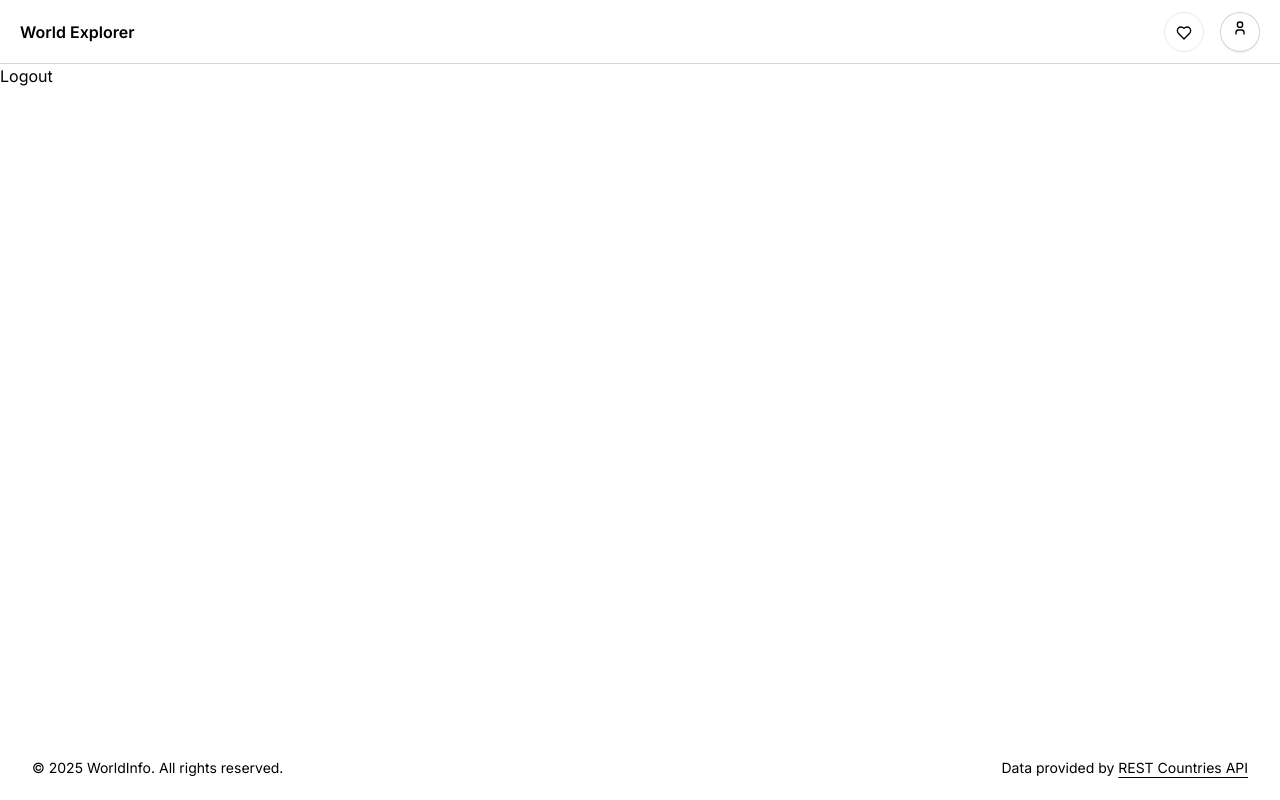
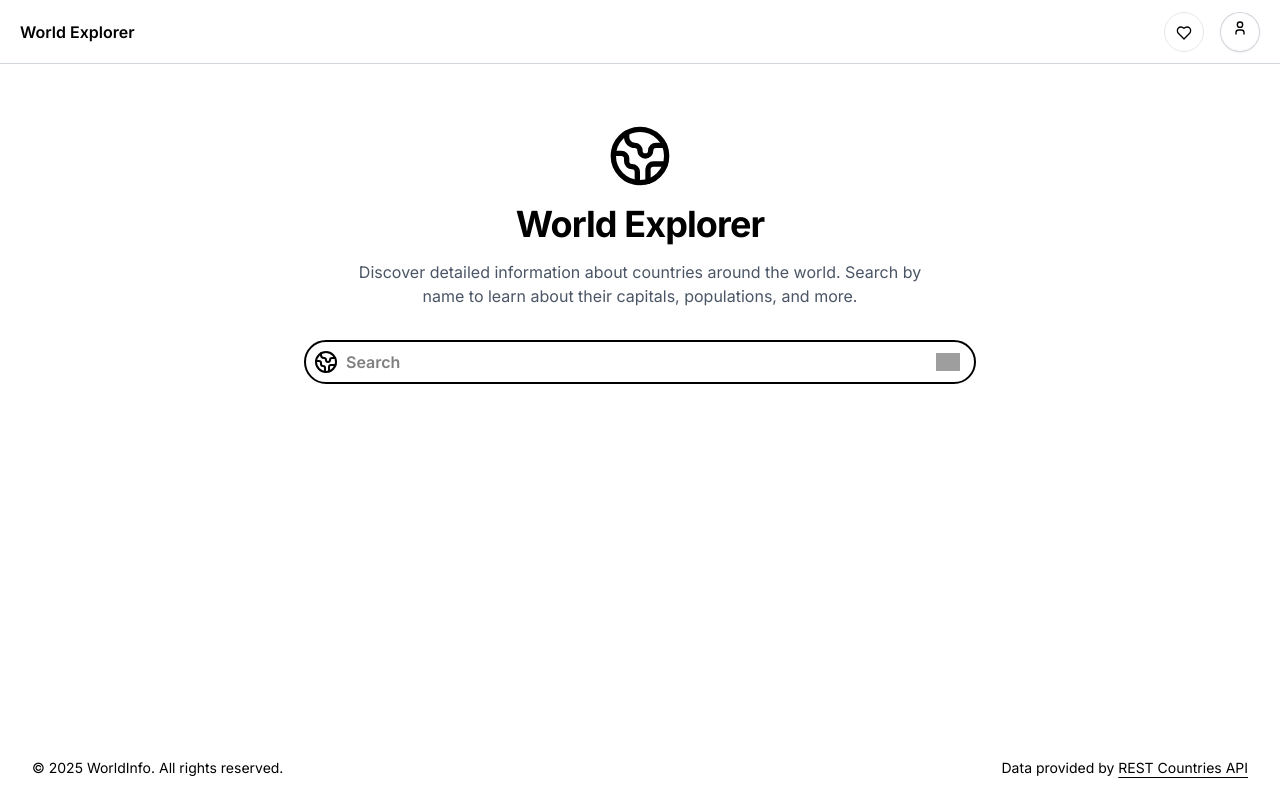
Before and after one commit to ItzNadeesH/world-explorer, a Next.js app: page / in a window 1280 px wide. Built offline with nearby package versions, Linux system fonts and the light colour scheme; no server answers; grey boxes are pictures that could not be loaded.

Commit message:
Create search bar component

```diff
--- a/app/(root)/page.tsx
+++ b/app/(root)/page.tsx
@@ -1,11 +1,62 @@
 "use client";
 
-import { logout } from "../actions/auth";
+import { FormEvent, useState } from "react";
+import { Country } from "@/types/country";
+import Image from "next/image";
 
 export default function Home() {
+  const [countries, setCountries] = useState<Country[]>([]);
+
   return (
-    <div>
-      <button onClick={async () => logout()}>Logout</button>
-    </div>
+    <>
+      <div className="max-w-7xl mx-auto mt-2 lg:mt-10 p-5 space-y-8">
+        <div className="flex flex-col items-center text-center space-y-4">
+          <Image src="/logo.svg" alt="logo" width={64} height={64} className="mx-auto" />
+          <h1 className="text-4xl font-bold tracking-tight">World Explorer</h1>
+          <p className="text-gray-600 max-w-[600px]">
+            Discover detailed information about countries around the world. Search by name to learn
+            about their capitals, populations, and more.
+          </p>
+        </div>
+
+        {/* Search Bar */}
+        <div>
+          <Search setResult={setCountries} />
+        </div>
+      </div>
+    </>
   );
 }
+
+const Search = ({ setResult }: { setResult: (countries: Country[]) => void }) => {
+  const [query, setQuery] = useState<string>("");
+
+  const handleSearch = async (e: FormEvent) => {
+    e.preventDefault();
+
+    const res = await fetch(`api/countries/search?q=${query}`);
+    const data = await res.json();
+
+    setResult(data);
+  };
+
+  return (
+    <form onSubmit={handleSearch}>
+      <div className="flex max-w-2xl border-2 mx-auto rounded-full px-2">
+        <Image src="/logo.svg" alt="logo" width={24} height={24} className="mx-auto" />
+
+        <input
+          type="text"
+          placeholder="Search"
+          className="w-full px-2 py-2 outline-0 font-semibold"
+          value={query}
+          onChange={(e) => setQuery(e.target.value)}
+        />
+
+        <button type="submit" className="w-10 cursor-pointer rounded-full">
+          <Image src="/search.svg" alt="logo" width={24} height={24} className="mx-auto" />
+        </button>
+      </div>
+    </form>
+  );
+};
```
